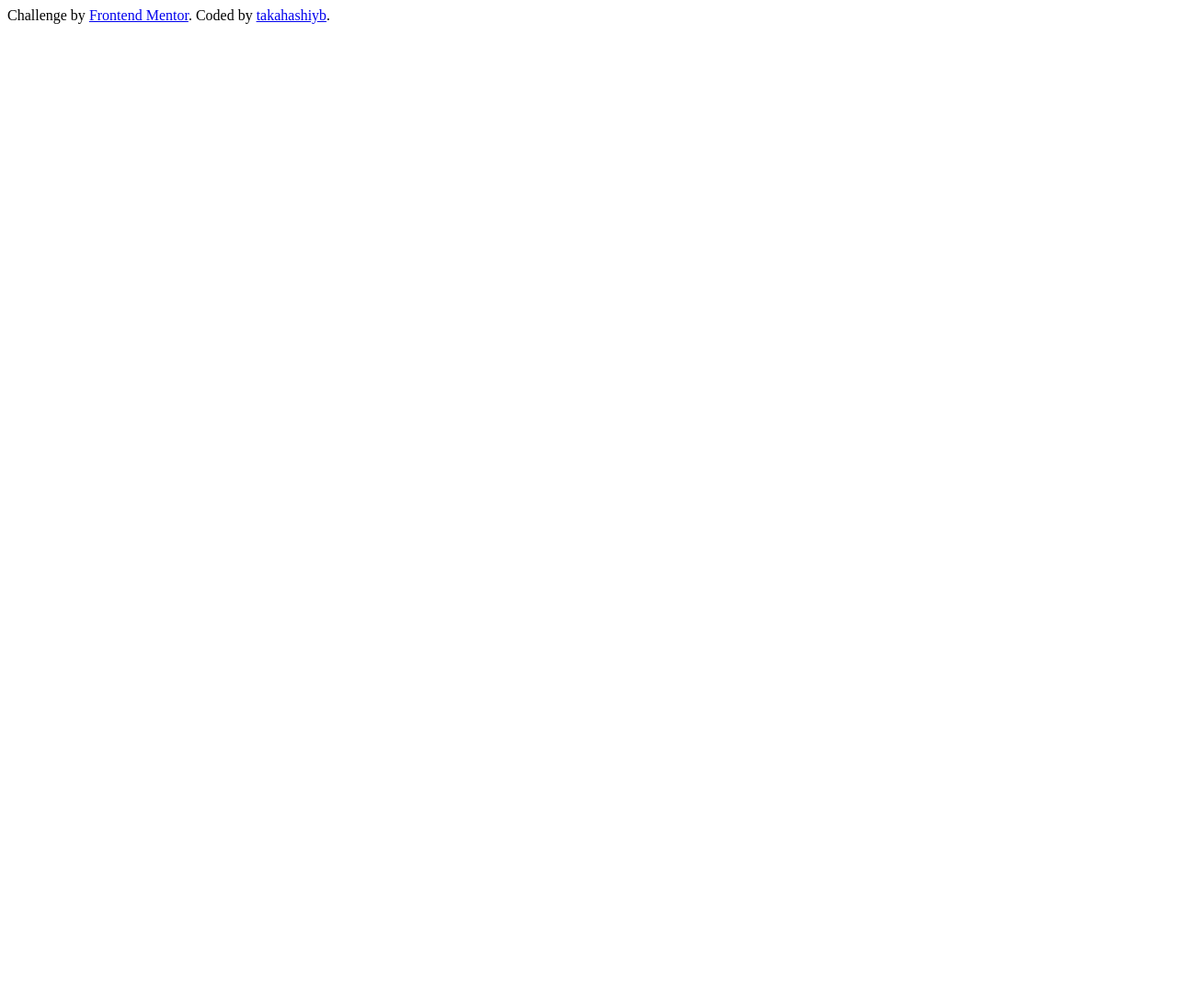
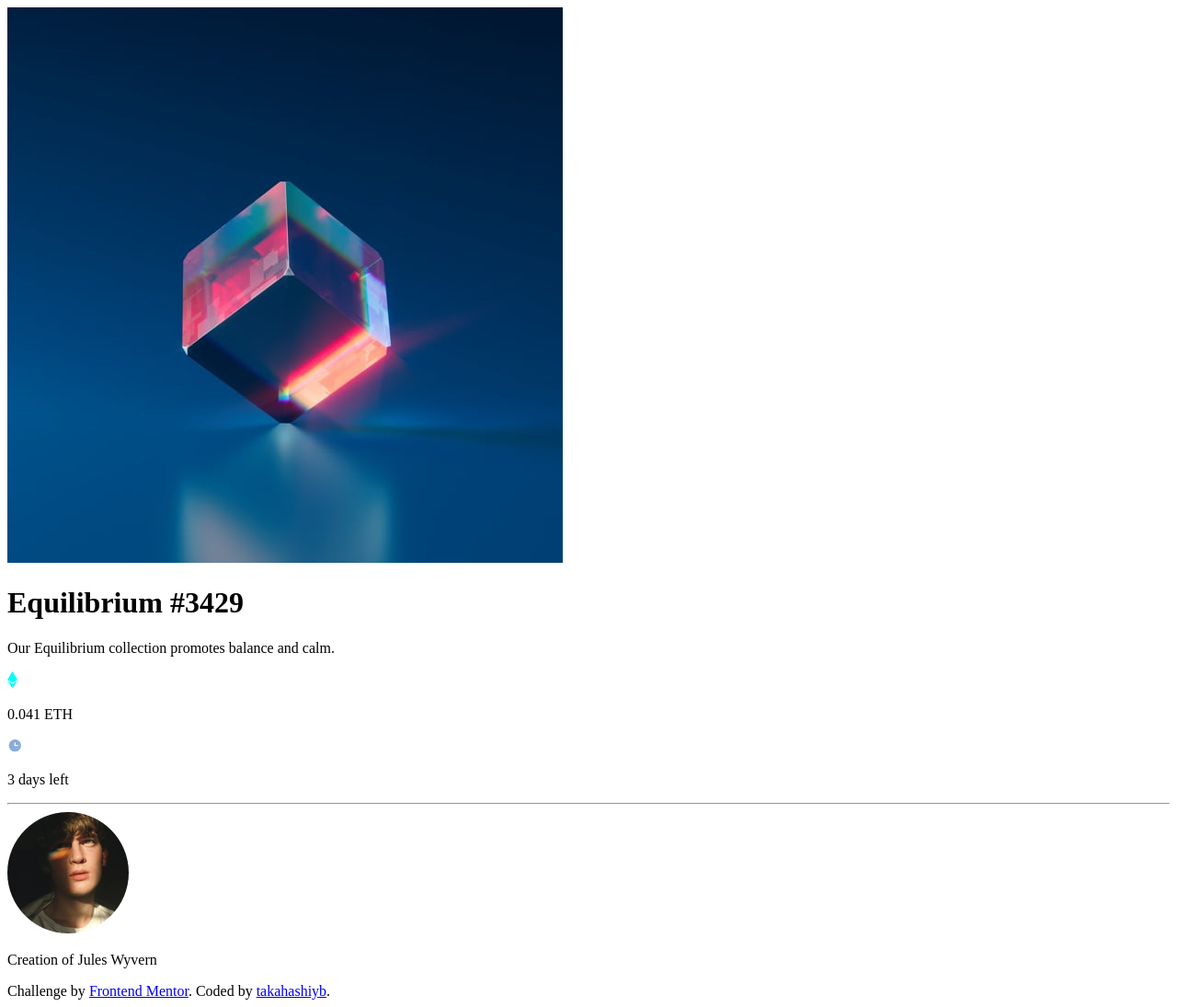
Before and after one commit to takahashiyb/nft-preview-card-component-main, a plain HTML site: page index.html in a window 1280 px wide. Shown: the whole page at 92% size. Before the commit the page ends 800 px from the top, so only its background shows below. Drawn offline with Linux system fonts and the light colour scheme.

Commit message:
Set the html up.

```diff
--- a/index.html
+++ b/index.html
@@ -15,6 +15,42 @@
     <title>Frontend Mentor | NFT preview card component</title>
   </head>
   <body>
+    <main>
+      <div class="card">
+        <div class="container-card-image">
+          <div class="overlay-card-image"></div>
+          <img class="card-image" src="./images/image-equilibrium.jpg" alt="" />
+        </div>
+        <div class="container-card-text">
+          <div class="container-art-text">
+            <div class="container-art-details">
+              <h1 class="art-name">Equilibrium #3429</h1>
+              <p class="art-description">
+                Our Equilibrium collection promotes balance and calm.
+              </p>
+            </div>
+            <div class="container-art-status">
+              <div class="price">
+                <img src="./images/icon-ethereum.svg" alt="icon ethereum" />
+                <p>0.041 ETH</p>
+              </div>
+              <div class="duration">
+                <img src="./images/icon-clock.svg" alt="icon clock" />
+                <p>3 days left</p>
+              </div>
+            </div>
+          </div>
+          <hr />
+          <div class="container-artist-text">
+            <img src="./images/image-avatar.png" alt="artist avatar" />
+            <p>
+              <span>Creation of</span>
+              <span class="artist-name">Jules Wyvern</span>
+            </p>
+          </div>
+        </div>
+      </div>
+    </main>
     <footer>
       <div class="attribution">
         Challenge by
```
